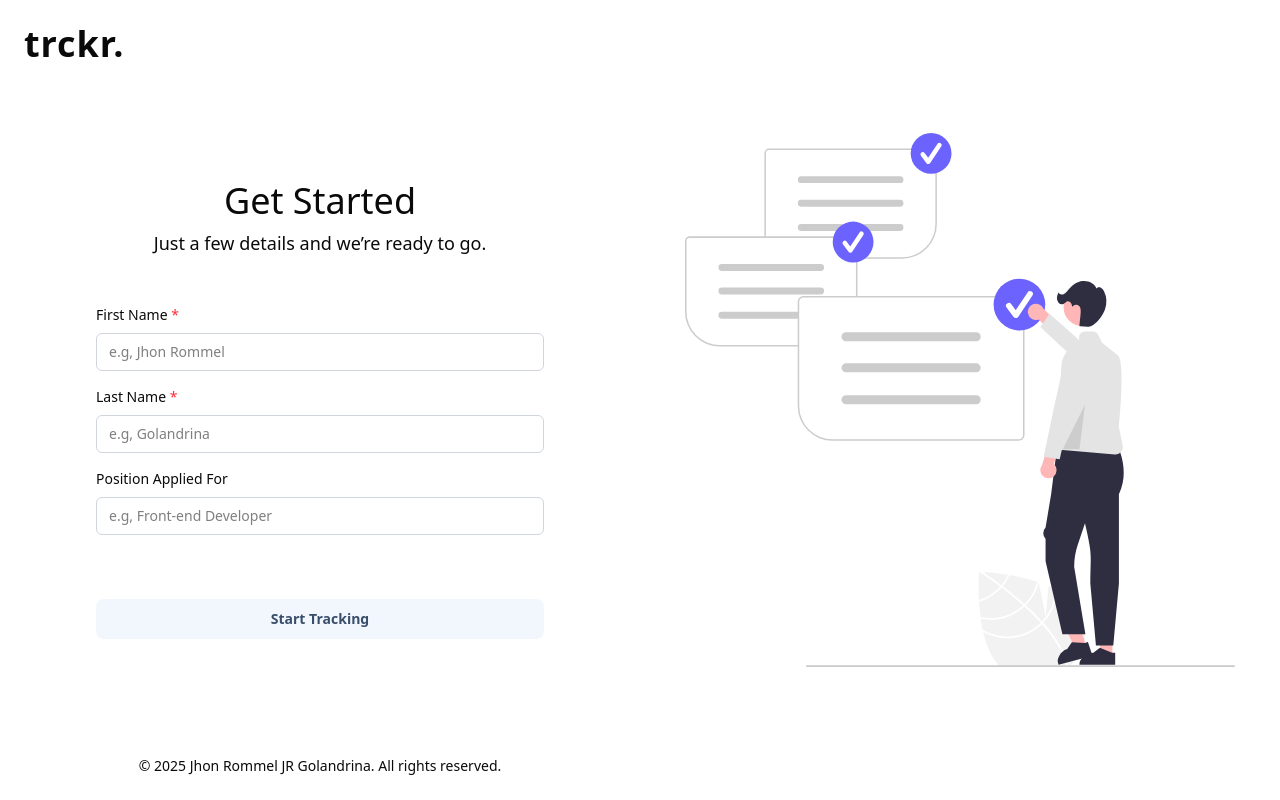
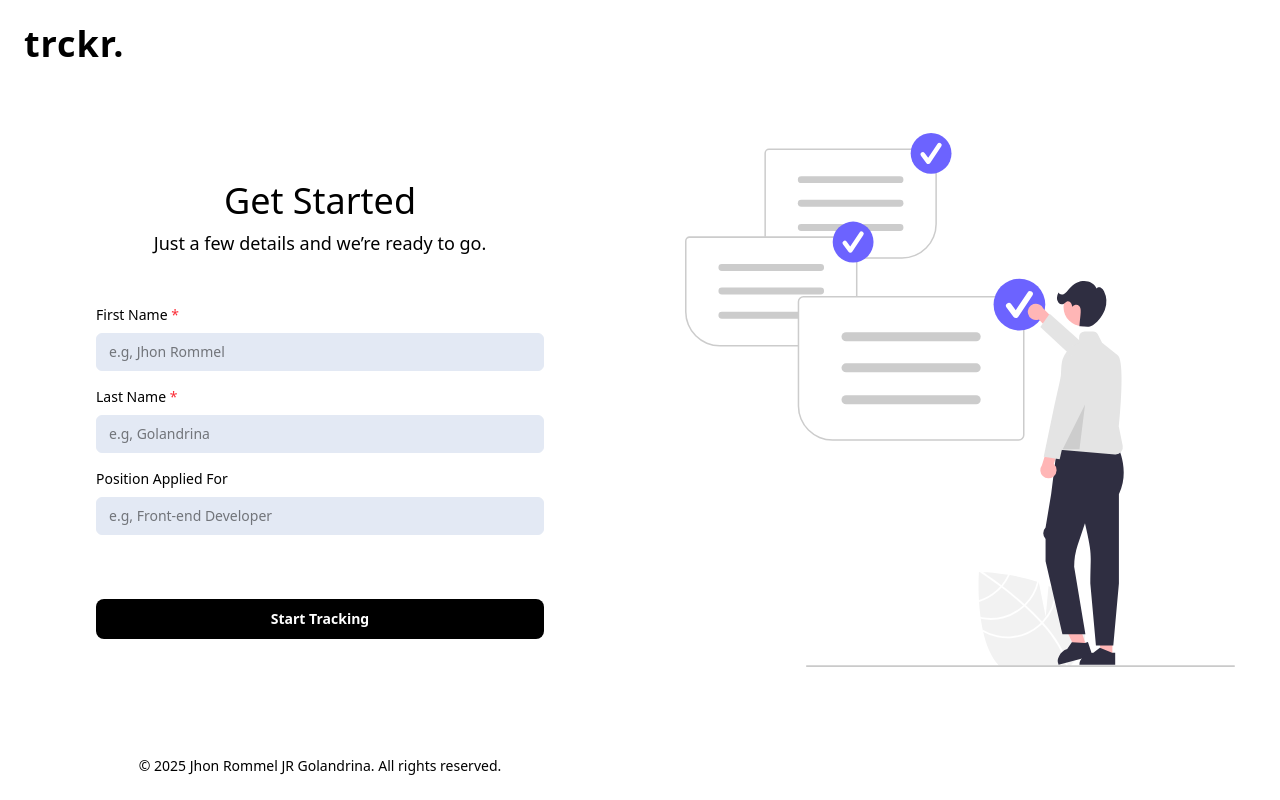
Before and after one commit to romsgolandrina/trckr-job-tracker, a React (Vite) app: page /setup in a window 1280 px wide. Built offline with nearby package versions, Linux system fonts and the light colour scheme.

Commit message:
fixed the dark, light mode

```diff
--- a/src/App.jsx
+++ b/src/App.jsx
@@ -20,7 +20,7 @@ function App() {
 
   return (
     <UserProvider>
-      <div className="font-montserrat">
+      <div className="font-montserrat bg-base-100">
         <Router>
           <Routes>
             {/* Public routes */}
--- a/src/components/ui/InputField.jsx
+++ b/src/components/ui/InputField.jsx
@@ -14,7 +14,10 @@ const InputField = ({
   return (
     <div className="flex flex-col space-y-2 w-full">
       {label && (
-        <label htmlFor={name} className="text-sm font-medium">
+        <label
+          htmlFor={name}
+          className="text-sm font-medium text-black dark:text-white"
+        >
           {label}&nbsp;
           {required && <span className="text-red-500">*</span>}
         </label>
@@ -26,8 +29,8 @@ const InputField = ({
         onChange={onChange}
         placeholder={placeholder}
         spellCheck={spellCheck}
-        className={`px-3 text-black dark:text-white py-2 border-1 rounded-sm text-sm focus:outline-none focus:ring-1
-          ${error ? "border-red-500" : "border-gray-300"}
+        className={`px-3 text-black dark:text-white bg-base-300 py-2 border-1 rounded-sm text-sm focus:outline-none focus:ring-1
+          ${error ? "border-red-500" : "border-base-300"}
         `}
       />
       {error && <span className="text-xs text-red-500">{error}</span>}
--- a/src/pages/userSetup/userSetup.jsx
+++ b/src/pages/userSetup/userSetup.jsx
@@ -38,7 +38,7 @@ const UserSetup = () => {
         <div className="flex flex-col justify-between h-full p-6 ">
           {/* logo */}
           <div>
-            <h1 className="text-4xl font-bold font-ubuntu tracking-wide">
+            <h1 className="text-4xl font-bold font-ubuntu tracking-wide text-black dark:text-white">
               trckr.
             </h1>
           </div>
@@ -47,8 +47,10 @@ const UserSetup = () => {
           <div className="flex flex-col gap-12">
             {/* Get Started */}
             <div className="flex flex-col gap-2 items-center">
-              <h1 className="text-4xl font-normal">Get Started</h1>
-              <p className="text-lg">
+              <h1 className="text-4xl font-normal text-black dark:text-white">
+                Get Started
+              </h1>
+              <p className="text-lg text-black dark:text-white">
                 Just a few details and we’re ready to go.
               </p>
             </div>
@@ -93,7 +95,7 @@ const UserSetup = () => {
                 />
                 <button
                   type="submit"
-                  className="btn w-full border-0 text-sm mt-[48px] hover:bg-blue-500"
+                  className="btn w-full border-0 text-sm mt-[48px] bg-black  hover:bg-blue-500 text-white"
                 >
                   Start Tracking
                 </button>
@@ -103,7 +105,7 @@ const UserSetup = () => {
 
           {/* Footer */}
           <div className="flex items-center justify-center">
-            <h1 className="text-sm">
+            <h1 className="text-sm text-black dark:text-white">
               © 2025 Jhon Rommel JR Golandrina. All rights reserved.
             </h1>
           </div>
```
